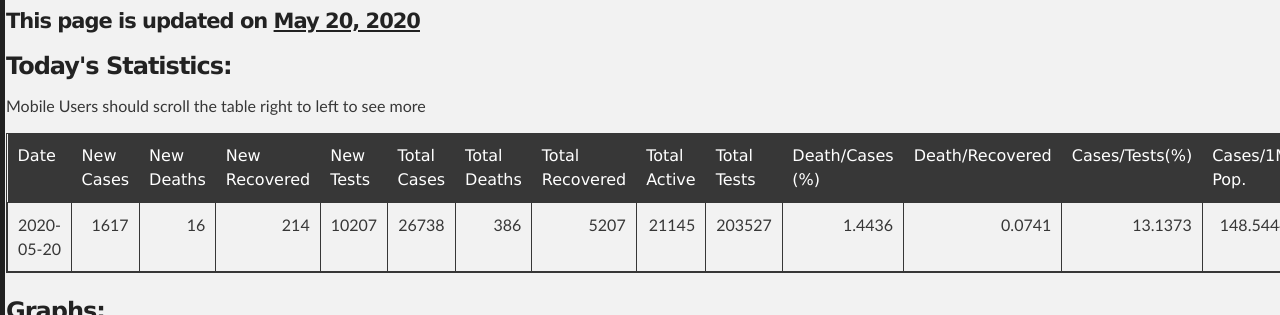
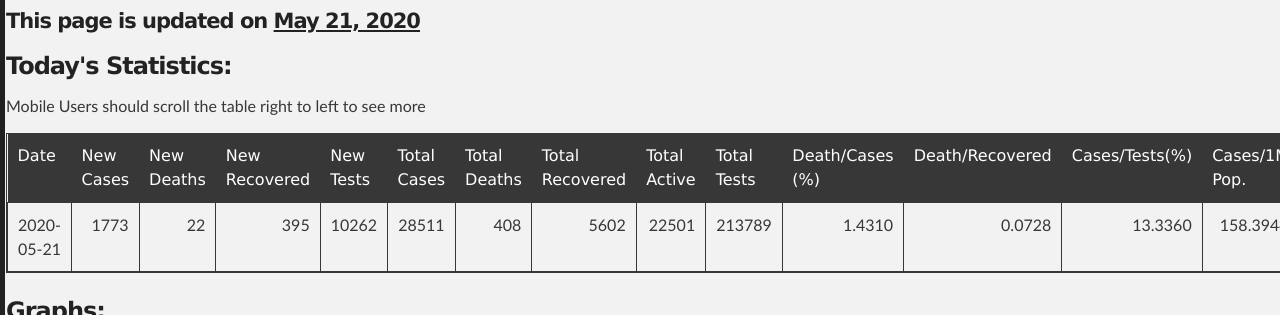
Before and after one commit to promitbasak/covid19bd, a Jekyll site: the page index.html, which Jekyll copies as it is, in a window 1280 px wide and 900 px high, cut to the strip 322-637 px from the top of the window. Built offline with Jekyll 4.4.1, drawn with Linux system fonts in a browser that asks for light colours; some of the changed text lies outside the part shown.

Commit message:
Update index.html

```diff
--- a/index.html
+++ b/index.html
@@ -45,7 +45,7 @@
         <h2 id="covid-19-in-bangladesh">Covid-19 in Bangladesh</h2>
 
 
-    <h4 id="this-page-is-updated-on-may-20-2020">This page is updated on <strong><u>May 20, 2020</u></strong></h4>
+    <h4 id="this-page-is-updated-on-may-21-2020">This page is updated on <strong><u>May 21, 2020</u></strong></h4>
     <h3> Today's Statistics:</h3>
         <p> Mobile Users should scroll the table right to left to see more</p>
     <table class="table table-bordered table-hover table-condensed">
@@ -66,21 +66,21 @@
 <th title="Field #15">Deaths/1M Pop.</th>
 </tr></thead>
 <tbody><tr>
-<td>2020-05-20</td>
-<td align="right">1617</td>
-<td align="right">16</td>
-<td align="right">214</td>
-<td align="right">10207</td>
-<td align="right">26738</td>
-<td align="right">386</td>
-<td align="right">5207</td>
-<td align="right">21145</td>
-<td align="right">203527</td>
-<td align="right">1.4436</td>
-<td align="right">0.0741</td>
-<td align="right">13.1373</td>
-<td align="right">148.5444</td>
-<td align="right">2.1444</td>
+<td>2020-05-21</td>
+<td align="right">1773</td>
+<td align="right">22</td>
+<td align="right">395</td>
+<td align="right">10262</td>
+<td align="right">28511</td>
+<td align="right">408</td>
+<td align="right">5602</td>
+<td align="right">22501</td>
+<td align="right">213789</td>
+<td align="right">1.4310</td>
+<td align="right">0.0728</td>
+<td align="right">13.3360</td>
+<td align="right">158.3944</td>
+<td align="right">2.2667</td>
 </tr>
       </tbody>
 </table>
@@ -88,16 +88,16 @@
         <h3>Graphs:</h3>
         <div class="photo-album">
       <div>
-        <img src="https://raw.githubusercontent.com/promitbasak/Covid-19_bd_extended/master/assests/2020-05-20/Figure_1.png">
+        <img src="https://raw.githubusercontent.com/promitbasak/Covid-19_bd_extended/master/assests/2020-05-21/Figure_1.png">
         <h5>Overall Condition</h5>
       </div>
 
       <div>
-        <img src="https://raw.githubusercontent.com/promitbasak/Covid-19_bd_extended/master/assests/2020-05-20/Figure_2.png">
+        <img src="https://raw.githubusercontent.com/promitbasak/Covid-19_bd_extended/master/assests/2020-05-21/Figure_2.png">
         <h5>Total Cases</h5>
       </div>
       <div>
-        <img src="https://raw.githubusercontent.com/promitbasak/Covid-19_bd_extended/master/assests/2020-05-20/Figure_8.png">
+        <img src="https://raw.githubusercontent.com/promitbasak/Covid-19_bd_extended/master/assests/2020-05-21/Figure_8.png">
         <h5>Total Deaths</h5>
       </div>
       <div>
@@ -105,11 +105,11 @@
         <h5>District-wise Corona Map</h5>
       </div>
       <div>
-        <img src="https://raw.githubusercontent.com/promitbasak/Covid-19_bd_extended/master/assests/2020-05-20/Figure_20.png">
+        <img src="https://raw.githubusercontent.com/promitbasak/Covid-19_bd_extended/master/assests/2020-05-21/Figure_20.png">
         <h5>BD vs USA: Cases</h5>
       </div>
       <div>
-        <img src="https://raw.githubusercontent.com/promitbasak/Covid-19_bd_extended/master/assests/2020-05-20/Figure_21.png">
+        <img src="https://raw.githubusercontent.com/promitbasak/Covid-19_bd_extended/master/assests/2020-05-21/Figure_21.png">
         <h5>BD vs USA: Deaths</h5>
       </div>
     </div>
@@ -1791,6 +1791,23 @@
 <td align="right">148.5444</td>
 <td align="right">2.1444</td>
 </tr>
+<tr>
+<td>2020-05-21</td>
+<td align="right">1773</td>
+<td align="right">22</td>
+<td align="right">395</td>
+<td align="right">10262</td>
+<td align="right">28511</td>
+<td align="right">408</td>
+<td align="right">5602</td>
+<td align="right">22501</td>
+<td align="right">213789</td>
+<td align="right">1.4310</td>
+<td align="right">0.0728</td>
+<td align="right">13.3360</td>
+<td align="right">158.3944</td>
+<td align="right">2.2667</td>
+</tr>
 </tbody></table>
         <p></p>
         <p> Data Sources: Self created dataset which can be found at <a href="https://github.com/promitbasak/Covid-19_bd_extended">this repository</a>. This dataset uses govt issued press releases from <a href="https://corona.gov.bd/press-release">Here</a>, <a href="https://iedcr.gov.bd/">Here</a> and <a href="https://iedcr.gov.bd/website/index.php/component/content/article/11-others/227-pressrelease">Here</a>.</p>
```
